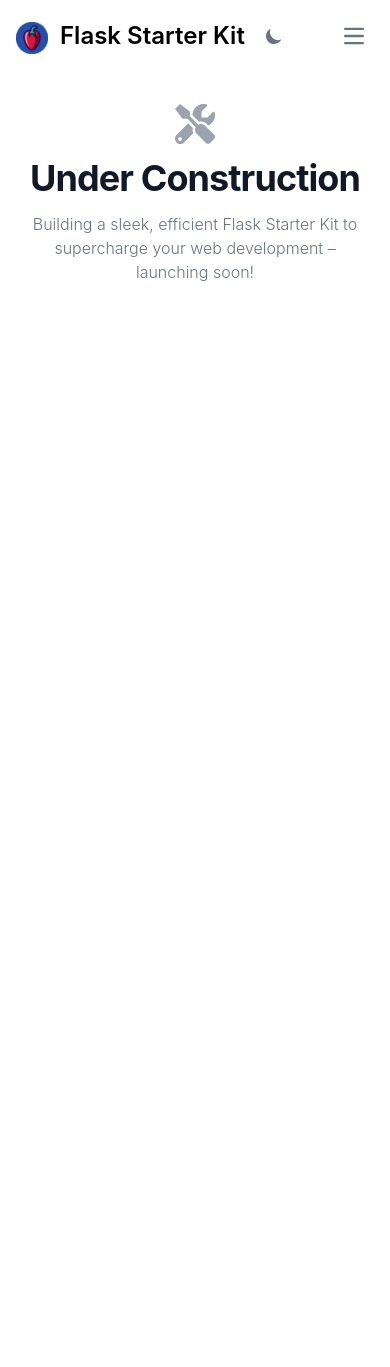
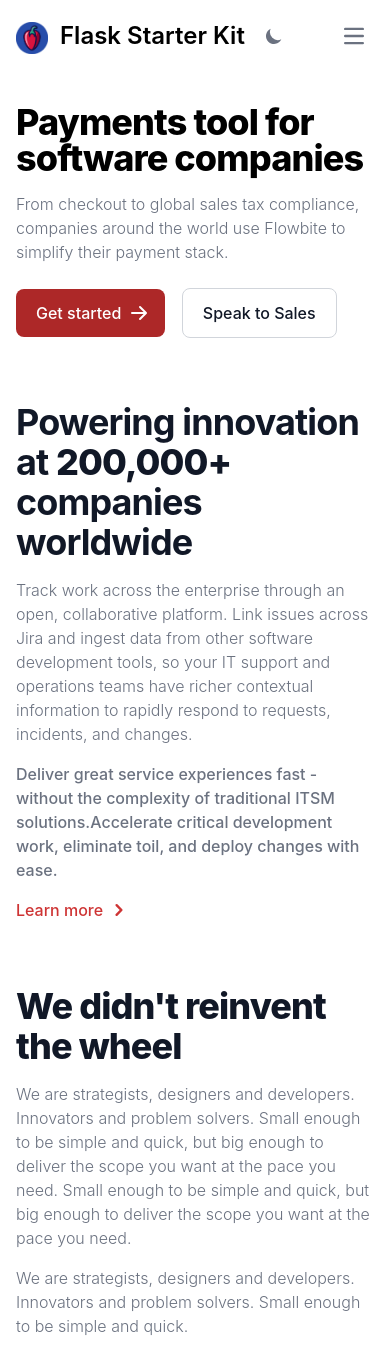
Before and after one commit to OwOHamper/Flask-Starter-Kit, a Flask app: page /about in a window 390 px wide. Shown: the top 1367 px of the page. Before the commit the page ends 281 px from the top, so only its background shows below. Run offline with Flask 3, Linux system fonts and the light colour scheme; style sheets or scripts are compiled from the project's sources; parts of the project's set-up code (start-up, migrations or seed data) failed here and were passed over.

Commit message:
Added personal analytics

```diff
--- a/server.py
+++ b/server.py
@@ -40,6 +40,10 @@ if config.PRODUCTION:
 app.register_blueprint(pages)
 
 
+@app.errorhandler(404)
+def page_not_found(e):
+    return render_template('pages/404.html')
+
 if __name__ == '__main__':
     logging.info(f"\n🎉 Starting server on http://{config.HOST}:{config.PORT} 🎉")
 
--- /dev/null
+++ b/static/js/load-theme.js
@@ -0,0 +1,5 @@
+if (localStorage.getItem('color-theme') === 'dark' || (!('color-theme' in localStorage) && window.matchMedia('(prefers-color-scheme: dark)').matches)) {
+    document.documentElement.classList.add('dark');
+} else {
+    document.documentElement.classList.remove('dark')
+}
--- a/templates/layouts/base.html
+++ b/templates/layouts/base.html
@@ -17,7 +17,11 @@
     <script src="{{ url_for('static', filename='js/flowbite.min.js') }}"></script>
 
 
-     <!-- Global site tag (gtag.js) - Google Analytics -->
+    <!-- My own personal Analytics -->
+    <script defer data-domain="flaskstarter.com" src="https://analytics.hamper.dev/js/script.js"></script>
+
+
+    <!-- Global site tag (gtag.js) - Google Analytics -->
     <!-- <script async src="https://www.googletagmanager.com/gtag/js?id=G-DNJN1PF3CS"></script>
     <script>
     window.dataLayer = window.dataLayer || [];
--- a/templates/pages/about.html
+++ b/templates/pages/about.html
@@ -8,6 +8,52 @@
 
 {% block content %}
 
-{% include 'components/under_construction.html' %}
+
+<section class="bg-white dark:bg-gray-900">
+    <div class="grid max-w-screen-xl px-4 py-8 mx-auto lg:gap-8 xl:gap-0 lg:py-16 lg:grid-cols-12">
+        <div class="mr-auto place-self-center lg:col-span-7">
+            <h1 class="max-w-2xl mb-4 text-4xl font-extrabold tracking-tight leading-none md:text-5xl xl:text-6xl dark:text-white">Payments tool for software companies</h1>
+            <p class="max-w-2xl mb-6 font-light text-gray-500 lg:mb-8 md:text-lg lg:text-xl dark:text-gray-400">From checkout to global sales tax compliance, companies around the world use Flowbite to simplify their payment stack.</p>
+            <a href="#" class="inline-flex items-center justify-center px-5 py-3 mr-3 text-base font-medium text-center text-white rounded-lg bg-primary-700 hover:bg-primary-800 focus:ring-4 focus:ring-primary-300 dark:focus:ring-primary-900">
+                Get started
+                <svg class="w-5 h-5 ml-2 -mr-1" fill="currentColor" viewBox="0 0 20 20" xmlns="http://www.w3.org/2000/svg"><path fill-rule="evenodd" d="M10.293 3.293a1 1 0 011.414 0l6 6a1 1 0 010 1.414l-6 6a1 1 0 01-1.414-1.414L14.586 11H3a1 1 0 110-2h11.586l-4.293-4.293a1 1 0 010-1.414z" clip-rule="evenodd"></path></svg>
+            </a>
+            <a href="#" class="inline-flex items-center justify-center px-5 py-3 text-base font-medium text-center text-gray-900 border border-gray-300 rounded-lg hover:bg-gray-100 focus:ring-4 focus:ring-gray-100 dark:text-white dark:border-gray-700 dark:hover:bg-gray-700 dark:focus:ring-gray-800">
+                Speak to Sales
+            </a>
+        </div>
+        <div class="hidden lg:mt-0 lg:col-span-5 lg:flex">
+            <img src="https://flowbite.s3.amazonaws.com/blocks/marketing-ui/hero/phone-mockup.png" alt="mockup">
+        </div>
+    </div>
+</section>
+
+<section class="bg-white dark:bg-gray-900">
+    <div class="py-8 px-4 mx-auto max-w-screen-xl lg:py-16 lg:px-6">
+        <div class="max-w-screen-lg text-gray-500 sm:text-lg dark:text-gray-400">
+            <h2 class="mb-4 text-4xl tracking-tight font-bold text-gray-900 dark:text-white">Powering innovation at <span class="font-extrabold">200,000+</span> companies worldwide</h2>
+            <p class="mb-4 font-light">Track work across the enterprise through an open, collaborative platform. Link issues across Jira and ingest data from other software development tools, so your IT support and operations teams have richer contextual information to rapidly respond to requests, incidents, and changes.</p>
+            <p class="mb-4 font-medium">Deliver great service experiences fast - without the complexity of traditional ITSM solutions.Accelerate critical development work, eliminate toil, and deploy changes with ease.</p>
+            <a href="#" class="inline-flex items-center font-medium text-primary-600 hover:text-primary-800 dark:text-primary-500 dark:hover:text-primary-700">
+                Learn more
+                <svg class="ml-1 w-6 h-6" fill="currentColor" viewBox="0 0 20 20" xmlns="http://www.w3.org/2000/svg"><path fill-rule="evenodd" d="M7.293 14.707a1 1 0 010-1.414L10.586 10 7.293 6.707a1 1 0 011.414-1.414l4 4a1 1 0 010 1.414l-4 4a1 1 0 01-1.414 0z" clip-rule="evenodd"></path></svg>
+            </a>
+        </div>
+    </div>
+  </section>
+
+<section class="bg-white dark:bg-gray-900">
+    <div class="gap-16 items-center py-8 px-4 mx-auto max-w-screen-xl lg:grid lg:grid-cols-2 lg:py-16 lg:px-6">
+        <div class="font-light text-gray-500 sm:text-lg dark:text-gray-400">
+            <h2 class="mb-4 text-4xl tracking-tight font-extrabold text-gray-900 dark:text-white">We didn't reinvent the wheel</h2>
+            <p class="mb-4">We are strategists, designers and developers. Innovators and problem solvers. Small enough to be simple and quick, but big enough to deliver the scope you want at the pace you need. Small enough to be simple and quick, but big enough to deliver the scope you want at the pace you need.</p>
+            <p>We are strategists, designers and developers. Innovators and problem solvers. Small enough to be simple and quick.</p>
+        </div>
+        <div class="grid grid-cols-2 gap-4 mt-8">
+            <img class="w-full rounded-lg" src="https://flowbite.s3.amazonaws.com/blocks/marketing-ui/content/office-long-2.png" alt="office content 1">
+            <img class="mt-4 w-full lg:mt-10 rounded-lg" src="https://flowbite.s3.amazonaws.com/blocks/marketing-ui/content/office-long-1.png" alt="office content 2">
+        </div>
+    </div>
+</section>
 
 {% endblock %}
```
Also changed, not shown: templates/pages/404.html (added, +25 -0 lines).
